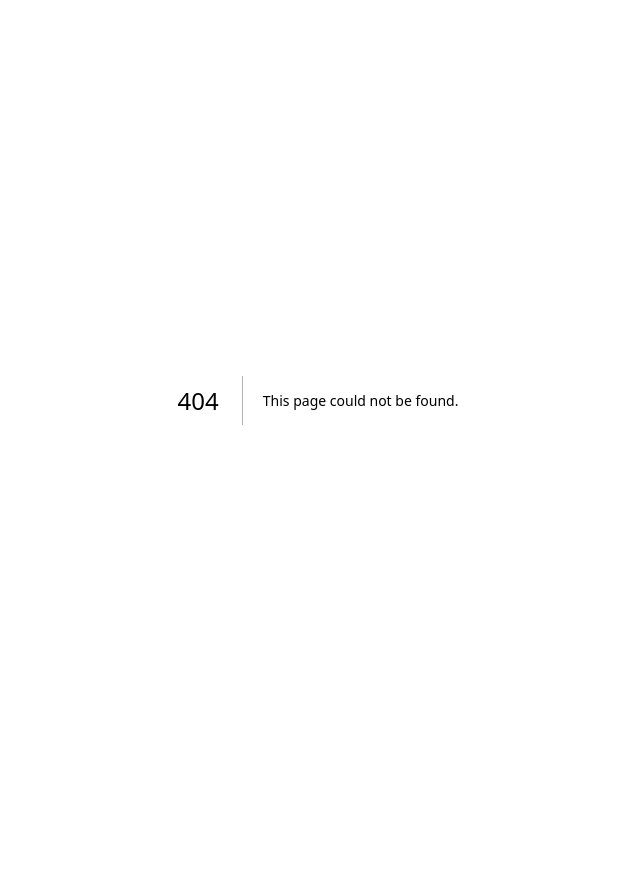
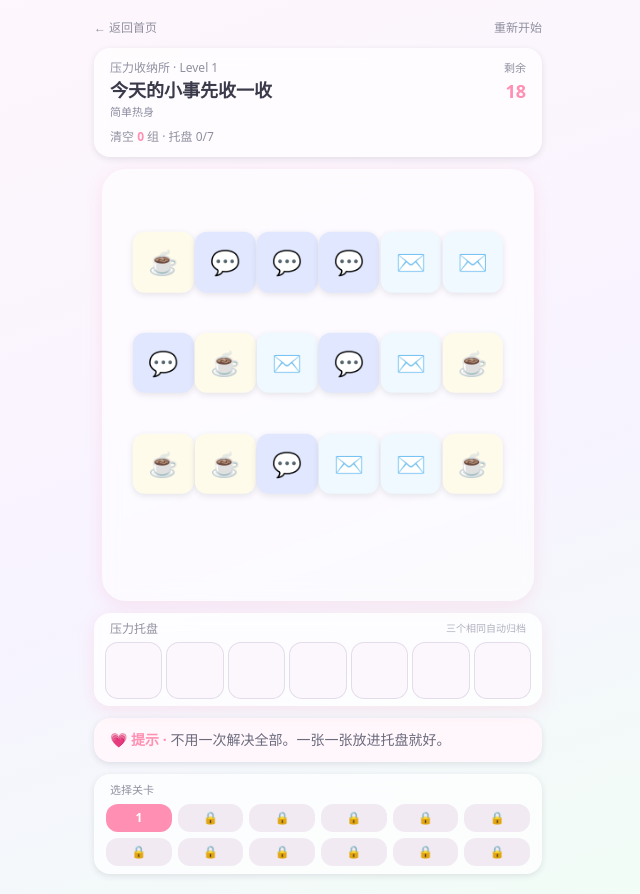
Before and after one commit to byronwjw-ui/bloombreak, a Next.js app: page /games/tray in a window 1280 px wide. Before the commit this address had no page. Shown: the whole page, without its empty margins (322-962 px from the left). Before the commit the page ends 800 px from the top, so only its background shows below. Built offline with nearby package versions, Linux system fonts and the light colour scheme.

Commit message:
feat(tray): playable /games/tray with layered cards and pressure tray

```diff
--- /dev/null
+++ b/src/app/games/tray/page.tsx
@@ -0,0 +1,264 @@
+'use client';
+
+import { Suspense, useCallback, useEffect, useMemo, useRef, useState } from 'react';
+import { useRouter, useSearchParams } from 'next/navigation';
+import ResultModal from '@/components/ResultModal';
+import { TRAY_BG, TRAY_EMOJI, TRAY_LABEL } from '@/data/tiles';
+import { TRAY_LEVELS, TRAY_MAX_LEVEL, getTrayLevel } from '@/data/trayLevels';
+import { loseMessages, pickOne, winMessages } from '@/data/copy';
+import { applyLose, applyWin, loadProgress, type RewardSummary } from '@/lib/storage';
+import { TRAY_SIZE, initState, isCardClickable, isTrayDeadlocked, pickCard, type TrayState } from '@/lib/trayEngine';
+import type { GameStatus, TrayCard } from '@/types/game';
+
+function TrayInner() {
+  const router = useRouter();
+  const params = useSearchParams();
+  const levelId = Math.max(1, Math.min(Number(params.get('level') ?? '1') || 1, TRAY_MAX_LEVEL));
+  const level = getTrayLevel(levelId);
+
+  const [state, setState] = useState<TrayState>(() => initState(level.cards));
+  const [clearedGroups, setClearedGroups] = useState(0);
+  const [pressureCleared, setPressureCleared] = useState(0);
+  const [flashing, setFlashing] = useState(false);
+  const [status, setStatus] = useState<GameStatus>('playing');
+  const [reward, setReward] = useState<RewardSummary>({ flowersGained: 0, sunGained: 0, waterGained: 0 });
+  const [resultMessage, setResultMessage] = useState('');
+  const finishedRef = useRef(false);
+
+  const reset = useCallback(() => {
+    setState(initState(level.cards));
+    setClearedGroups(0);
+    setPressureCleared(0);
+    setFlashing(false);
+    setStatus('playing');
+    setResultMessage('');
+    finishedRef.current = false;
+  }, [level]);
+
+  useEffect(() => {
+    reset();
+  }, [levelId, reset]);
+
+  const finishWin = useCallback(() => {
+    if (finishedRef.current) return;
+    finishedRef.current = true;
+    const score = clearedGroups * 100 + Math.max(0, TRAY_SIZE - state.tray.length) * 50;
+    const r = applyWin({
+      kind: 'tray',
+      levelId,
+      score,
+      pressureCleared,
+      bloomCount: 0,
+      trayGroupsCleared: clearedGroups,
+    });
+    setReward(r);
+    setResultMessage(pickOne(winMessages));
+    setStatus('won');
+  }, [clearedGroups, state.tray.length, levelId, pressureCleared]);
+
+  const finishLose = useCallback(() => {
+    if (finishedRef.current) return;
+    finishedRef.current = true;
+    const r = applyLose(pressureCleared, 0);
+    setReward(r);
+    setResultMessage(pickOne(loseMessages));
+    setStatus('lost');
+  }, [pressureCleared]);
+
+  const handlePick = useCallback(
+    (card: TrayCard) => {
+      if (status !== 'playing') return;
+      if (!isCardClickable(card, state)) return;
+      const result = pickCard(state, card.id);
+      setState(result.state);
+      if (result.clearedGroup) {
+        setClearedGroups((g) => g + 1);
+        setPressureCleared((p) => p + 3);
+        setFlashing(true);
+        setTimeout(() => setFlashing(false), 460);
+      }
+      // detect end states
+      if (result.isWon || (result.state.remainingCards.length === 0 && result.state.tray.length === 0)) {
+        setTimeout(() => finishWin(), 200);
+        return;
+      }
+      if (isTrayDeadlocked(result.state)) {
+        setTimeout(() => finishLose(), 200);
+      }
+    },
+    [state, status, finishWin, finishLose]
+  );
+
+  const goNext = () => router.push(`/games/tray?level=${Math.min(levelId + 1, TRAY_MAX_LEVEL)}`);
+  const goGarden = () => router.push('/garden');
+  const goHome = () => router.push('/');
+
+  const remaining = state.remainingCards.length + state.tray.length;
+  const traySlots = useMemo(() => {
+    return Array.from({ length: TRAY_SIZE }, (_, i) => state.tray[i] ?? null);
+  }, [state.tray]);
+
+  return (
+    <main className="min-h-screen flex flex-col items-center px-3 py-3 sm:py-5">
+      <div className="w-full max-w-md flex flex-col gap-3">
+        <div className="flex items-center justify-between">
+          <button onClick={goHome} className="text-xs text-[#9090a0] underline-offset-2 hover:underline">
+            ← 返回首页
+          </button>
+          <button onClick={reset} className="text-xs text-[#9090a0] underline-offset-2 hover:underline">
+            重新开始
+          </button>
+        </div>
+
+        <div className="rounded-2xl bg-white/70 backdrop-blur px-4 py-3 shadow-tile">
+          <div className="flex items-start justify-between gap-3">
+            <div>
+              <div className="text-xs text-[#9090a0]">压力收纳所 · Level {level.id}</div>
+              <div className="text-base sm:text-lg font-bold text-[#3A3A4A] leading-tight">{level.name}</div>
+              <div className="text-[11px] text-[#8c8ca0]">{level.subtitle}</div>
+            </div>
+            <div className="text-right">
+              <div className="text-[11px] text-[#9090a0]">剩余</div>
+              <div className="text-lg font-bold text-[#FF8FB3]">{remaining}</div>
+            </div>
+          </div>
+          <div className="mt-2 text-xs text-[#9090a0]">
+            清空 <b className="text-[#FF8FB3]">{clearedGroups}</b> 组 · 托盘 {state.tray.length}/{TRAY_SIZE}
+          </div>
+        </div>
+
+        <div
+          className="relative rounded-3xl bg-white/60 backdrop-blur shadow-soft mx-auto"
+          style={{ width: 'min(94vw, 432px)', height: 'min(94vw, 432px)' }}
+        >
+          {state.remainingCards.map((card) => {
+            const clickable = isCardClickable(card, state);
+            return (
+              <button
+                key={card.id}
+                disabled={!clickable}
+                onClick={() => handlePick(card)}
+                style={{
+                  left: `${card.x}%`,
+                  top: `${card.y}%`,
+                  zIndex: card.layer + 1,
+                }}
+                className={[
+                  'absolute -translate-x-1/2 -translate-y-1/2',
+                  'flex items-center justify-center rounded-xl shadow-tile transition touch-manipulation',
+                  'w-[14%] h-[14%] text-2xl',
+                  TRAY_BG[card.type],
+                  clickable ? 'hover:scale-110 active:scale-95' : 'opacity-40 grayscale cursor-not-allowed',
+                ].join(' ')}
+                aria-label={TRAY_LABEL[card.type]}
+              >
+                <span className="pointer-events-none">{TRAY_EMOJI[card.type]}</span>
+              </button>
+            );
+          })}
+        </div>
+
+        <div
+          className={[
+            'w-full rounded-2xl bg-white/80 backdrop-blur px-3 py-2 shadow-soft',
+            flashing ? 'animate-tray-flash' : '',
+          ].join(' ')}
+        >
+          <div className="flex items-center justify-between mb-1.5 px-1">
+            <div className="text-xs text-[#9090a0]">压力托盘</div>
+            <div className="text-[10px] text-[#b0b0c0]">三个相同自动归档</div>
+          </div>
+          <div className="grid grid-cols-7 gap-1.5">
+            {traySlots.map((card, i) => (
+              <div
+                key={i}
+                className={[
+                  'aspect-square rounded-xl flex items-center justify-center text-xl sm:text-2xl',
+                  card
+                    ? `${TRAY_BG[card.type]} ring-1 ring-[#dcd5e6] animate-tile-appear`
+                    : 'bg-[#FBF7FD] ring-1 ring-dashed ring-[#e5dceb]',
+                ].join(' ')}
+              >
+                {card ? TRAY_EMOJI[card.type] : ''}
+              </div>
+            ))}
+          </div>
+        </div>
+
+        <div className="rounded-2xl bg-[#FFF7FB] px-4 py-3 text-sm text-[#6b6b7e] shadow-tile">
+          <span className="text-[#FF8FB3] font-semibold">💗 提示 · </span>
+          {level.tip}
+        </div>
+
+        <LevelStrip current={levelId} highestKey="trayHighest" pathPrefix="/games/tray" />
+      </div>
+
+      {status !== 'playing' && (
+        <ResultModal
+          kind={status === 'won' ? 'won' : 'lost'}
+          score={clearedGroups * 100}
+          pressureCleared={pressureCleared}
+          bloomCount={0}
+          reward={reward}
+          message={resultMessage}
+          hasNextLevel={levelId < TRAY_MAX_LEVEL}
+          onNext={levelId < TRAY_MAX_LEVEL ? goNext : undefined}
+          onRetry={reset}
+          onGarden={goGarden}
+          onHome={goHome}
+        />
+      )}
+
+      <span className="hidden">{TRAY_LEVELS.length}</span>
+    </main>
+  );
+}
+
+function LevelStrip({
+  current,
+  highestKey,
+  pathPrefix,
+}: {
+  current: number;
+  highestKey: 'matchHighest' | 'trayHighest' | 'bloomHighest';
+  pathPrefix: string;
+}) {
+  const router = useRouter();
+  const [highest, setHighest] = useState(1);
+  useEffect(() => {
+    setHighest(loadProgress()[highestKey]);
+  }, [highestKey]);
+  return (
+    <div className="rounded-2xl bg-white/70 backdrop-blur px-3 py-2 shadow-tile">
+      <div className="text-[11px] text-[#9090a0] mb-1.5 px-1">选择关卡</div>
+      <div className="grid grid-cols-6 gap-1.5">
+        {Array.from({ length: 12 }).map((_, i) => {
+          const lid = i + 1;
+          const unlocked = lid <= highest;
+          const active = lid === current;
+          return (
+            <button
+              key={lid}
+              disabled={!unlocked}
+              onClick={() => router.push(`${pathPrefix}?level=${lid}`)}
+              className={[
+                'rounded-xl py-1.5 text-xs font-semibold transition active:scale-95',
+                active ? 'bg-[#FF8FB3] text-white' : unlocked ? 'bg-white text-[#3A3A4A]' : 'bg-[#F1EAF2] text-[#c5c0d0] cursor-not-allowed',
+              ].join(' ')}
+            >
+              {unlocked ? lid : '🔒'}
+            </button>
+          );
+        })}
+      </div>
+    </div>
+  );
+}
+
+export default function TrayPage() {
+  return (
+    <Suspense fallback={<div className="p-8 text-center text-[#9090a0]">加载中…</div>}>
+      <TrayInner />
+    </Suspense>
+  );
+}
```
